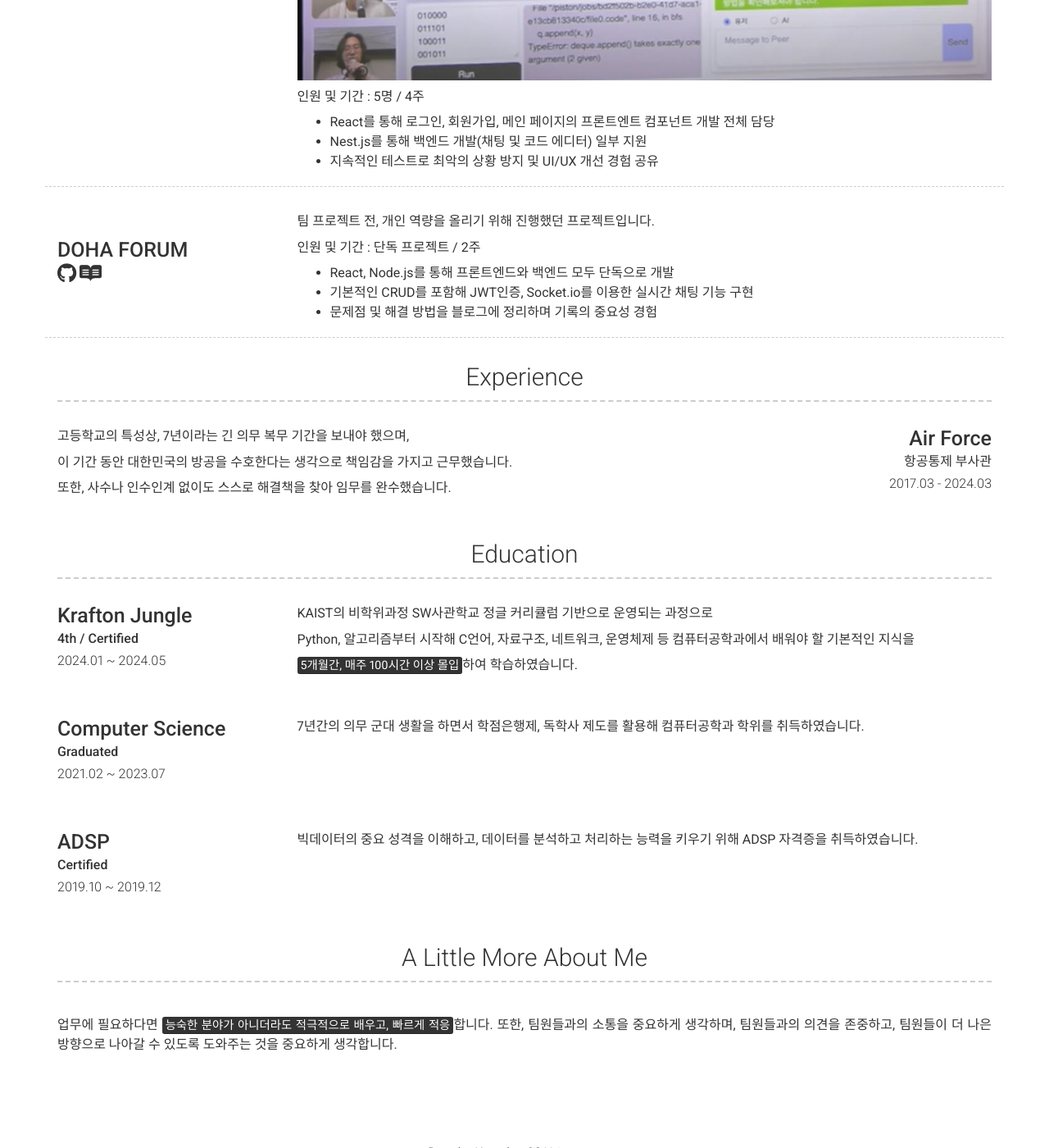
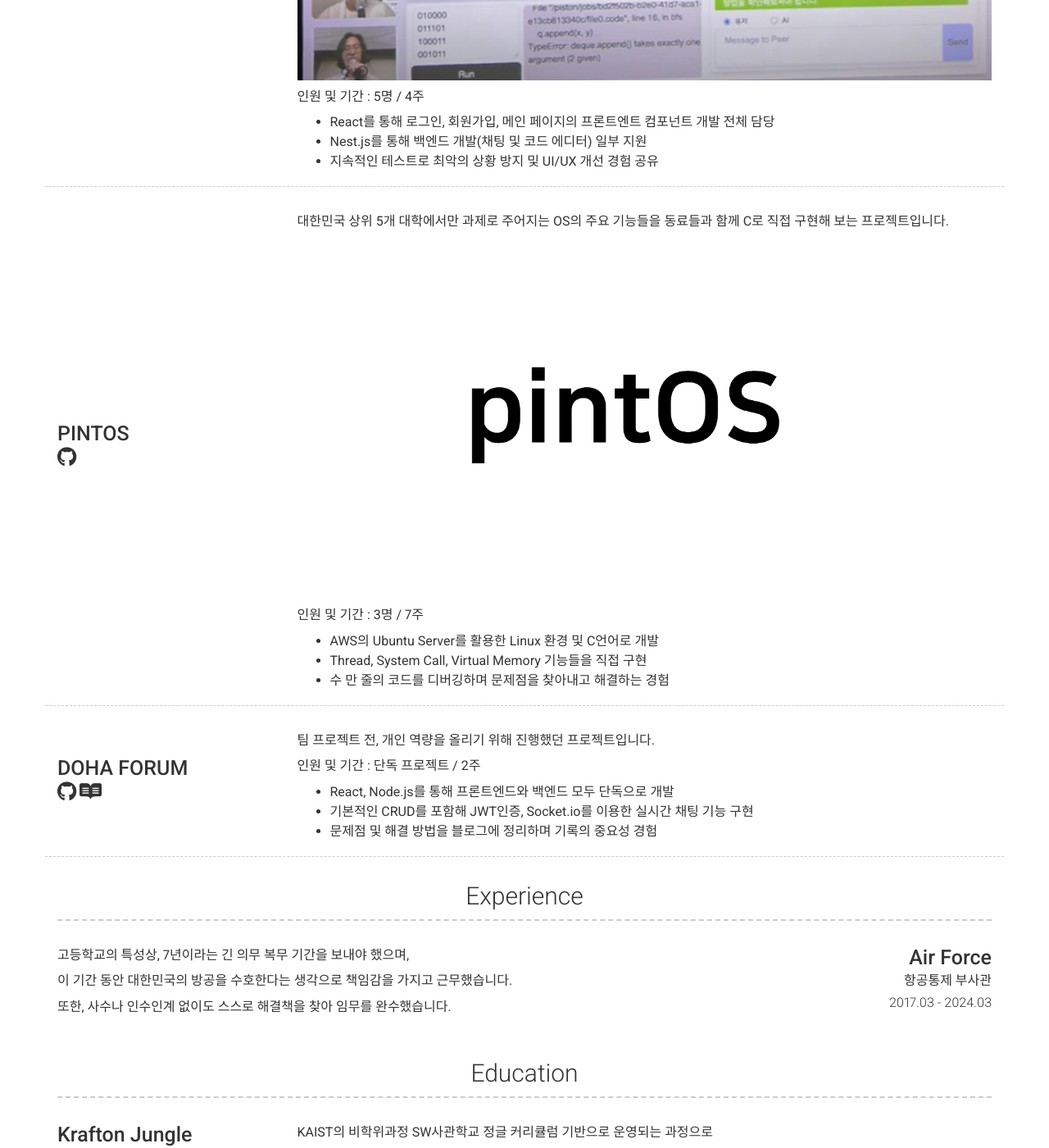
Before and after one commit to Acacian/Acacian.github.io, a Jekyll site: the page built from index.md, in a window 1280 px wide and 1400 px high, scrolled down 1634 px. Shown: the whole window at 82% size. Built offline with Jekyll 4.4.1, drawn with Linux system fonts in a browser that asks for light colours; nearby versions of some CDN libraries.

Commit message:
핀토스

```diff
--- a/_config.yml
+++ b/_config.yml
@@ -115,6 +115,26 @@ content:
           - 지속적인 테스트로 최악의 상황 방지 및 UI/UX 개선 경험 공유
 
       - layout: left
+        border: weak  # Value of `weak` will display a weak border below this item. # Any
+                      # other value (or no value) means no border will be displayed
+        title: PINTOS
+        additional_links:
+          - title:  Github page for project
+            icon: fab fa-github
+            url: https://github.com/Acacian/DHPintos
+        description: | # this will include new lines to allow paragraphs
+          대한민국 상위 5개 대학에서만 과제로 주어지는 OS의 주요 기능들을
+          동료들과 함께 C로 직접 구현해 보는 프로젝트입니다.
+
+          ![PINTOS Snapshot](/images/pintOS.png)
+
+          인원 및 기간 : 3명 / 7주
+
+          - AWS의 Ubuntu Server를 활용한 Linux 환경 및 C언어로 개발
+          - Thread, System Call, Virtual Memory 기능들을 직접 구현
+          - 수 만 줄의 코드를 디버깅하며 문제점을 찾아내고 해결하는 경험
+
+      - layout: left
         border: weak # Value of `weak` will display a weak border below this item. # Any
                       # other value (or no value) means no border will be displayed
         title: DOHA FORUM
```
Also changed, not shown: images/pintOS.png (added).
